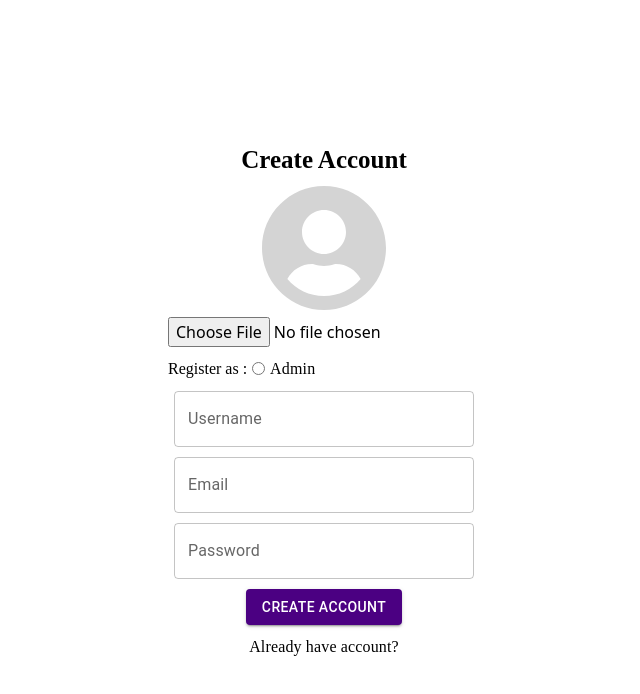
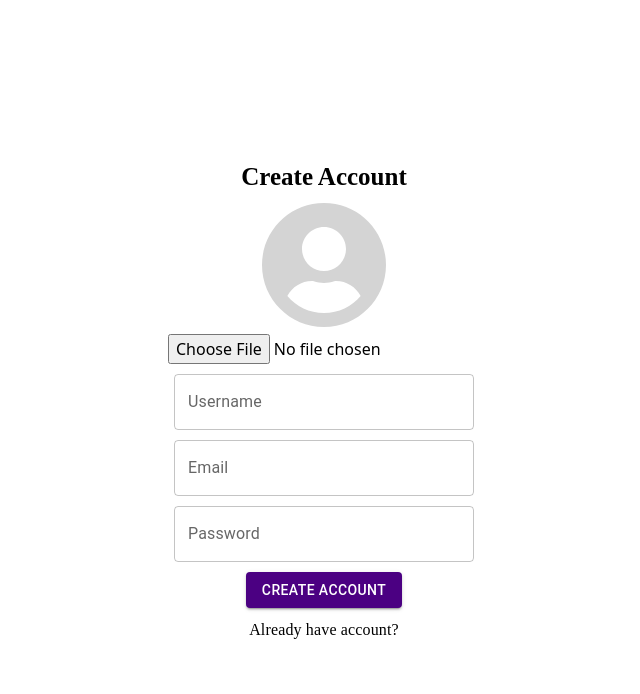
Before and after one commit to LuckyCharm2023/Eccommerce, a Next.js app in the folder client/: page /auth/register in a window 1280 px wide. Shown: the top 694 px of the page, without its empty margins (316-956 px from the left). Built offline with nearby package versions, Linux system fonts and the light colour scheme.

Commit message:
register userType

```diff
--- a/client/pages/auth/register.jsx
+++ b/client/pages/auth/register.jsx
@@ -88,14 +88,14 @@ export default function Register() {
     },
   ];
   const onSubmit = async () => {
-    console.log(errors, "ERR");
-    console.log(formDatas, "Form");
+    // console.log(errors, "ERR");
+    // console.log(formDatas, "Form");
     await registerUser(formDatas);
     setformDatas({
       email: "",
       password: "",
       uname: "",
-      userType: "",
+      userType: "user",
       image: "",
     });
   };
@@ -151,7 +151,7 @@ export default function Register() {
 
           <input type="file" onChange={handleImageUpload} accept="image/" />
         </Box>
-        <Box
+        {/* <Box
           sx={{
             width: "100%",
             display: "flex",
@@ -177,7 +177,7 @@ export default function Register() {
             }}
           />
           <Typography sx={{ fontFamily: "serif" }}>Admin</Typography>
-        </Box>
+        </Box> */}
         {inputField.map((elem, index) => {
           return (
             <div key={index}>
```
